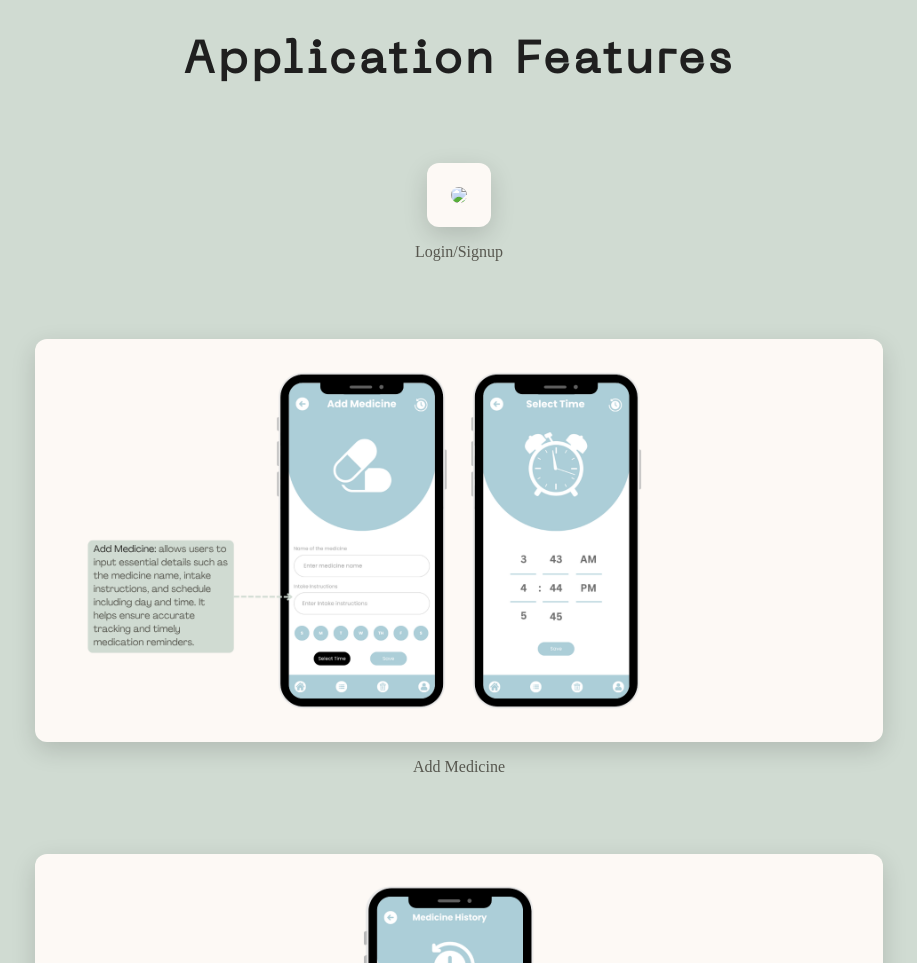
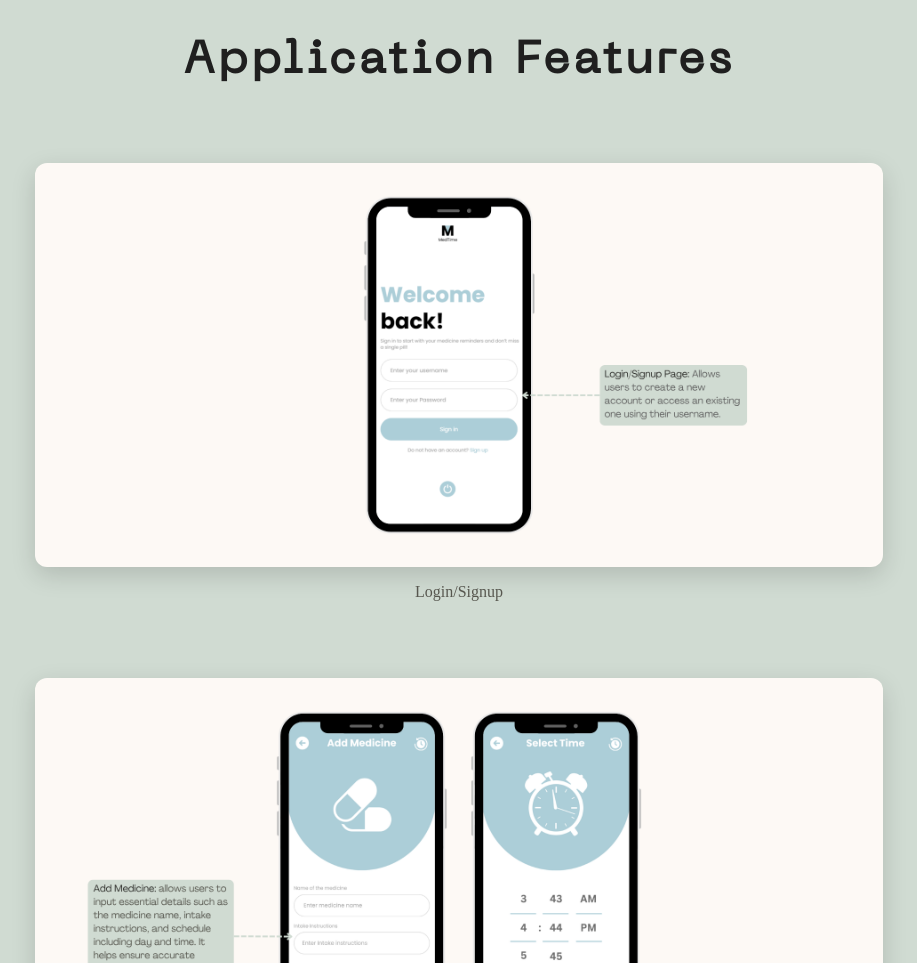
Before and after one commit to Ciscowow/html-starter, a plain HTML site: page medtime.html in a window 1280 px wide. Shown: the part 1309-2272 px from the top of the page, without its empty margins (181-1098 px from the left). Drawn offline with Linux system fonts and the light colour scheme; a web font is replaced by a local one.

Commit message:
Update medtime.html

```diff
--- a/medtime.html
+++ b/medtime.html
@@ -48,7 +48,7 @@
 
   <div class="feature-block">
     <div class="feature-container">
-      <img src="images/login-signup.png">
+      <img src="images/medtimelogin.png">
     </div>
     <h2>Login/Signup</h2>
   </div>
```
